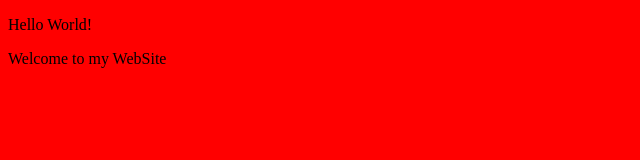
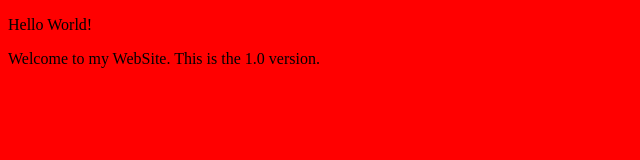
Before and after one commit to junnsouzza/siteg3, a plain HTML site: page index.html in a window 1280 px wide. Shown: the whole page, without its empty margins (0-640 px from the left). Drawn offline with Linux system fonts and the light colour scheme.

Commit message:
Primeira alteração na versão do arquivo index.html

```diff
--- a/index.html
+++ b/index.html
@@ -7,6 +7,6 @@
 	</head>
 	<body>
 		<p>Hello World!</p>
-		<p>Welcome to my WebSite</p>
+		<p>Welcome to my WebSite. This is the 1.0 version.</p>
 	</body>
 </html>
```
